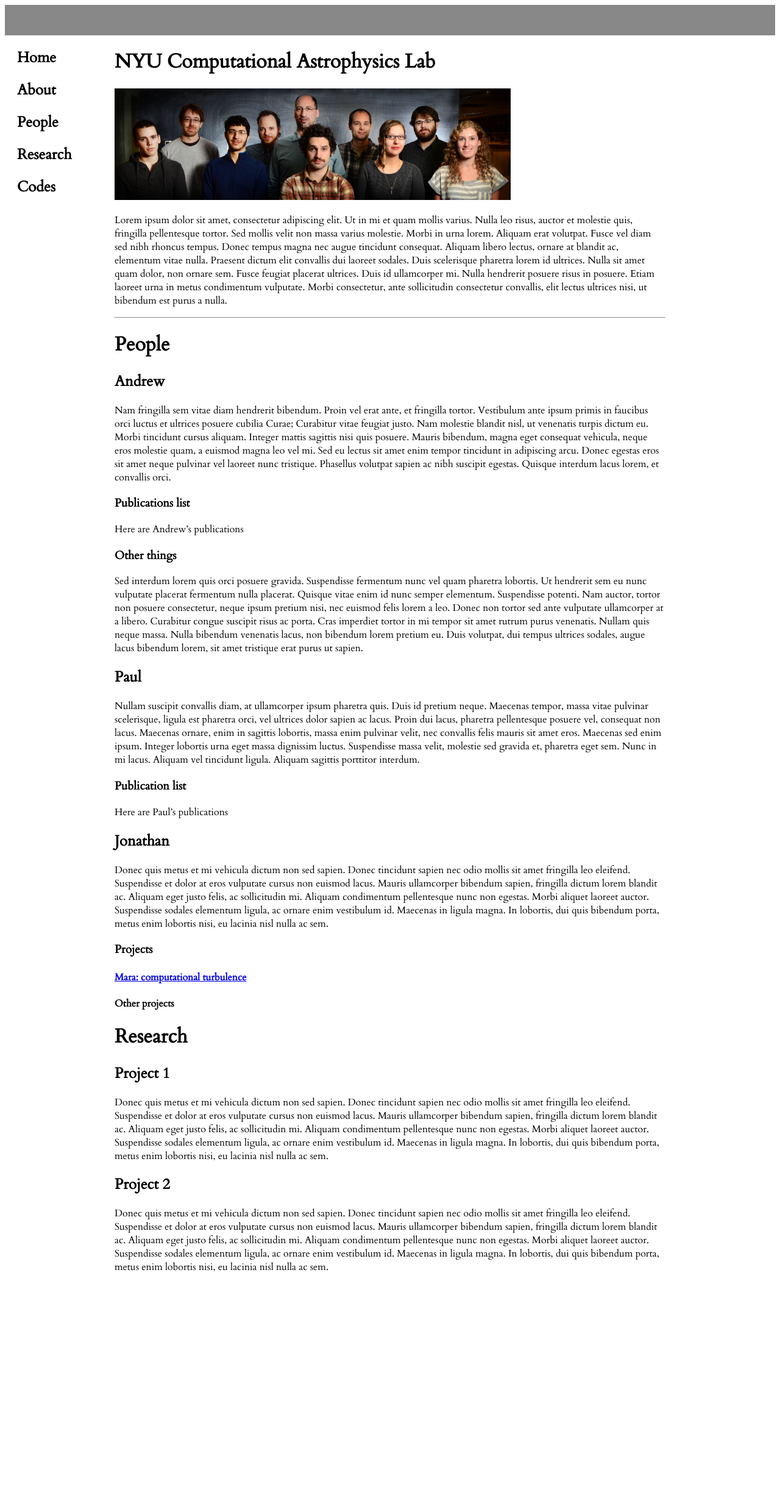
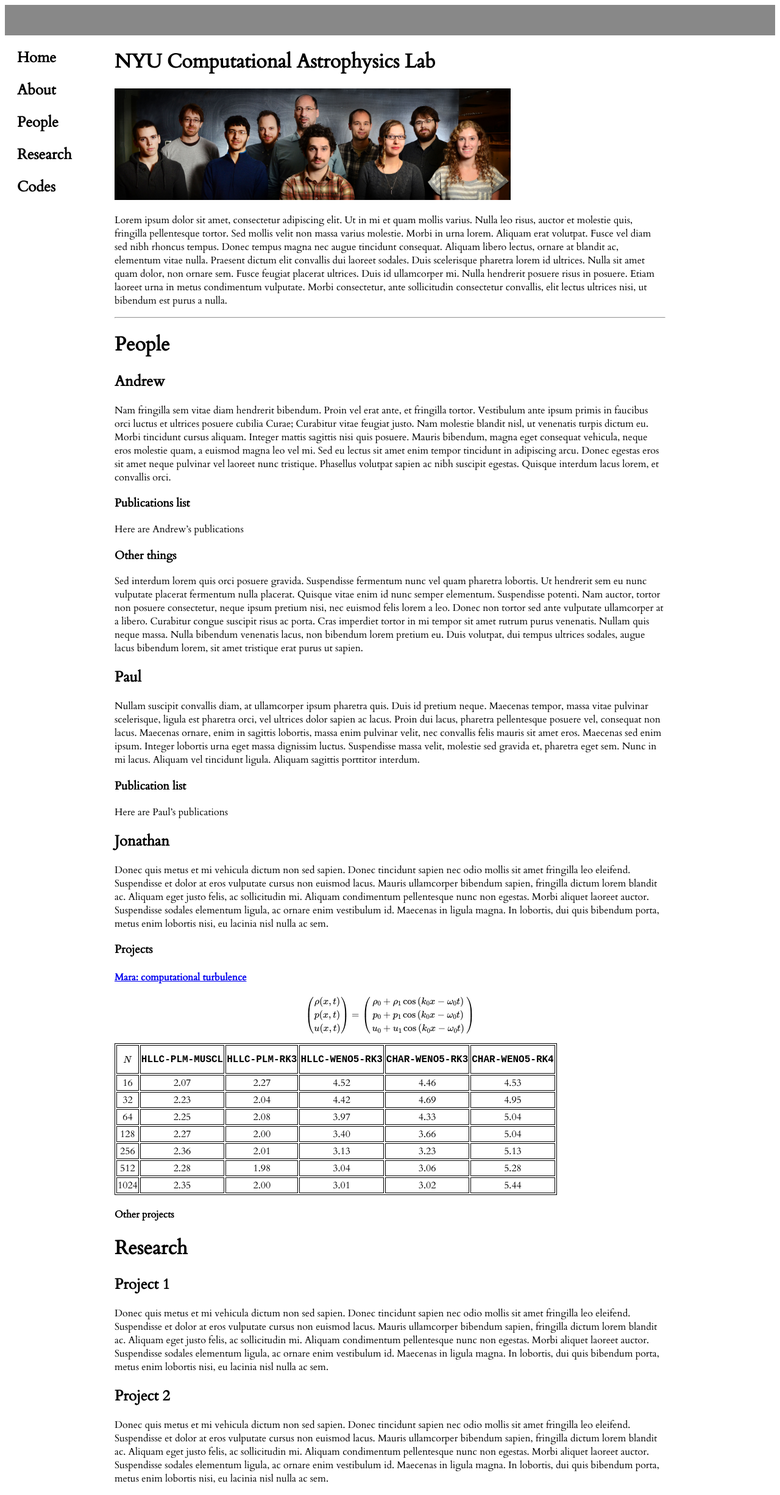
Before and after one commit to NYU-CAL/nyu-cal.github.com, a Jekyll site: the page index.html, which Jekyll copies as it is, in a window 1280 px wide. Shown: the whole page at 61% size. Built offline with Jekyll 4.4.1, drawn with Linux system fonts in a browser that asks for light colours; formulas are drawn with MathJax 3; before the commit the page ends 2105 px from its top, so only the background shows below that.

Commit message:
Add table and mathjax support

```diff
--- a/_layouts/default.html
+++ b/_layouts/default.html
@@ -6,6 +6,9 @@
     <link href='http://fonts.googleapis.com/css?family=Cardo'
 	  rel='stylesheet' type='text/css'>
     <link rel="stylesheet" href="stylesheet.css" type="text/css">
+    <script type="text/javascript"
+	    src="http://cdn.mathjax.org/mathjax/latest/MathJax.js?config=TeX-AMS-MML_HTMLorMML">
+    </script>
   </head>
 
 </style>
--- a/index.html
+++ b/index.html
@@ -114,6 +117,88 @@
 
 <h4><a href="http://jzrake.github.com/ctf">Mara: computational turbulence</a></h4>
 
+<div class="equation">
+
+$$ \left(\begin{array}{c} \rho(x,t) \\ p(x,t) \\ u(x,t) \end{array}\right) =
+\left(\begin{array}{c} \rho_0 + \rho_1 \cos{(k_0 x - \omega_0 t)} \\ p_0 + p_ 1
+\cos{(k_0 x - \omega_0 t)} \\ u_0 + u_1 \cos{(k_0 x - \omega_0 t)} \\
+\end{array}\right) $$
+
+</div>
+
+
+<table>
+<thead>
+<tr>
+<th> $$N$$</th>
+<th> <code>HLLC-PLM-MUSCL</code> </th>
+<th> <code>HLLC-PLM-RK3</code> </th>
+<th> <code>HLLC-WENO5-RK3</code> </th>
+<th> <code>CHAR-WENO5-RK3</code> </th>
+<th> <code>CHAR-WENO5-RK4</code> </th>
+</tr>
+</thead>
+<tbody>
+<tr>
+<td>   16 </td>
+<td>   2.07 </td>
+<td> 2.27 </td>
+<td>   4.52 </td>
+<td>   4.46 </td>
+<td>   4.53 </td>
+</tr>
+<tr>
+<td>   32 </td>
+<td>   2.23 </td>
+<td> 2.04 </td>
+<td>   4.42 </td>
+<td>   4.69 </td>
+<td>   4.95 </td>
+</tr>
+<tr>
+<td>   64 </td>
+<td>   2.25 </td>
+<td> 2.08 </td>
+<td>   3.97 </td>
+<td>   4.33 </td>
+<td>   5.04 </td>
+</tr>
+<tr>
+<td>  128 </td>
+<td>   2.27 </td>
+<td> 2.00 </td>
+<td>   3.40 </td>
+<td>   3.66 </td>
+<td>   5.04 </td>
+</tr>
+<tr>
+<td>  256 </td>
+<td>   2.36 </td>
+<td> 2.01 </td>
+<td>   3.13 </td>
+<td>   3.23 </td>
+<td>   5.13 </td>
+</tr>
+<tr>
+<td>  512 </td>
+<td>   2.28 </td>
+<td> 1.98 </td>
+<td>   3.04 </td>
+<td>   3.06 </td>
+<td>   5.28 </td>
+</tr>
+<tr>
+<td> 1024 </td>
+<td>   2.35 </td>
+<td> 2.00 </td>
+<td>   3.01 </td>
+<td>   3.02 </td>
+<td>   5.44 </td>
+</tr>
+</tbody>
+</table>
+
+
 <h4>Other projects</h4>
 
 <h1>Research</h1>
--- a/stylesheet.css
+++ b/stylesheet.css
@@ -20,6 +20,12 @@
 a:visited { }
 a:hover { }
 p { }
+
+table, th, td
+{
+    text-align: center;
+    border: 1px solid black;
+}
 
 #container {
     width: fluid;
```
Also changed, not shown: other parts of index.html (+3 -0 lines), _content/index.md (+21 -0 lines), index.md (deleted, +0 -105 lines).
